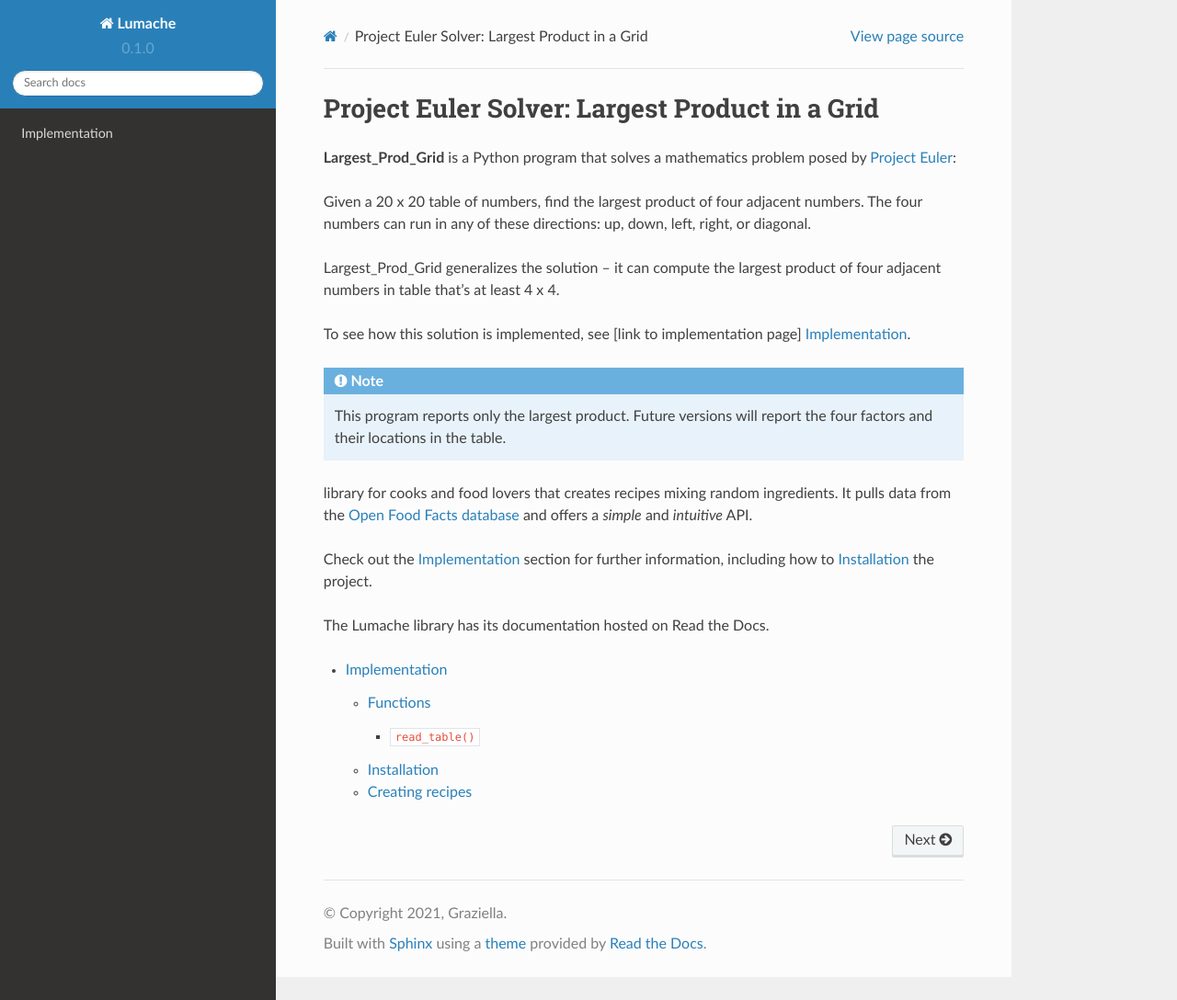
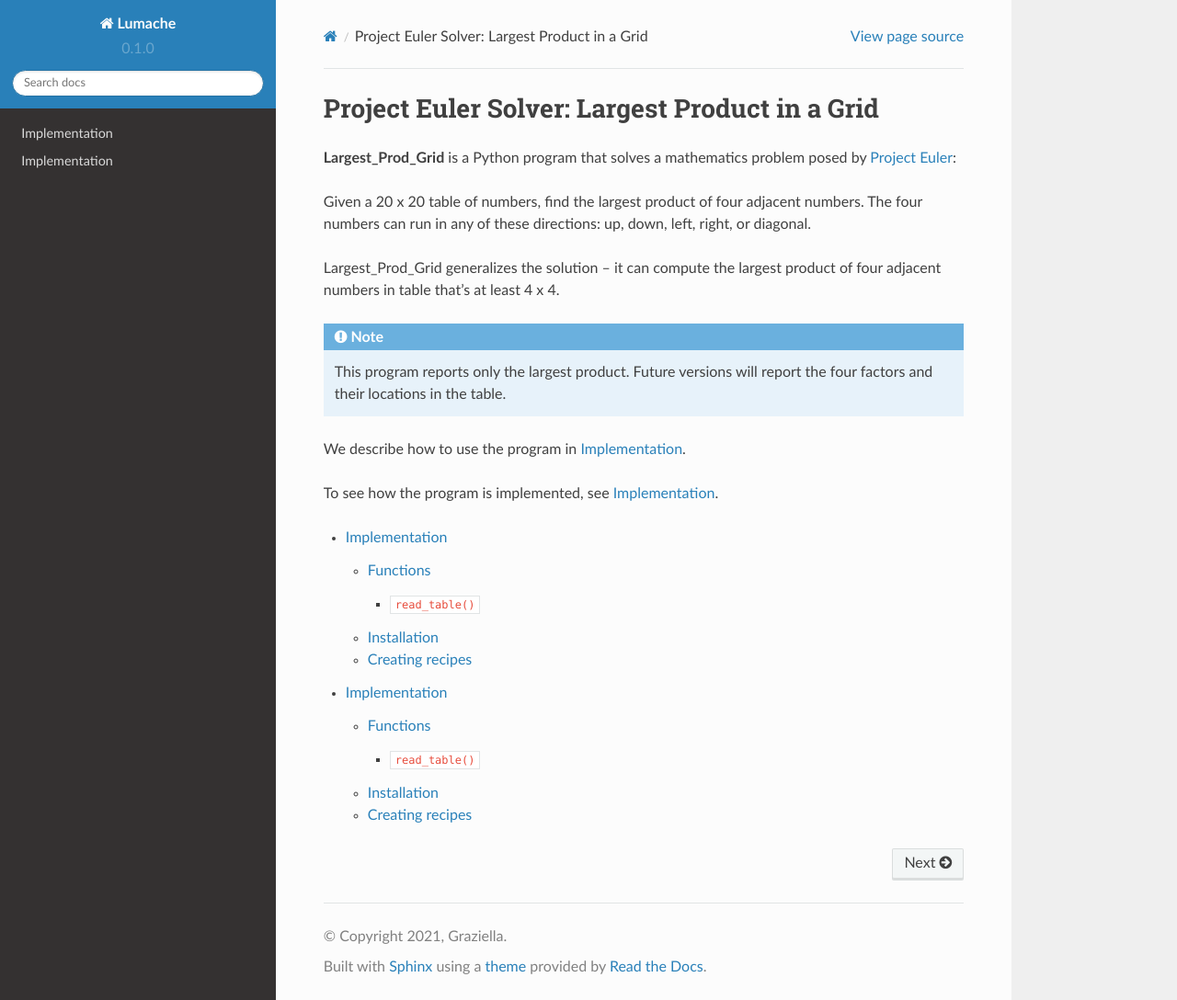
Before and after one commit to XtinaJohnson/largest_prod_grid_docs, a Sphinx documentation site: the page built from docs/source/index.rst, in a window 1280 px wide and 1088 px high. Shown: the whole window at 92% size. Built offline with Sphinx 7.4.7 and the Read the Docs theme 2.0.0, drawn with Linux system fonts in a browser that asks for light colours.

Commit message:
Update index.rst

```diff
--- a/docs/source/index.rst
+++ b/docs/source/index.rst
@@ -11,23 +11,16 @@ right, or diagonal.
 Largest_Prod_Grid generalizes the solution -- it can compute the largest
 product of four adjacent numbers in table that's at least 4 x 4.
 
-To see how this solution is implemented, see [link to implementation page] :doc:`usage`.
-
 .. note::
 
    This program reports only the largest product. Future versions will report the four
    factors and their locations in the table.
 
-library for cooks and food lovers
-that creates recipes mixing random ingredients.
-It pulls data from the `Open Food Facts database <https://world.openfoodfacts.org/>`_
-and offers a *simple* and *intuitive* API.
+We describe how to use the program in :doc:`usage`.
 
-Check out the :doc:`usage` section for further information, including
-how to :ref:`installation` the project.
-
-The Lumache library has its documentation hosted on Read the Docs.
+To see how the program is implemented, see :doc:`impl`.
 
 .. toctree::
 
     usage
+    impl
```
